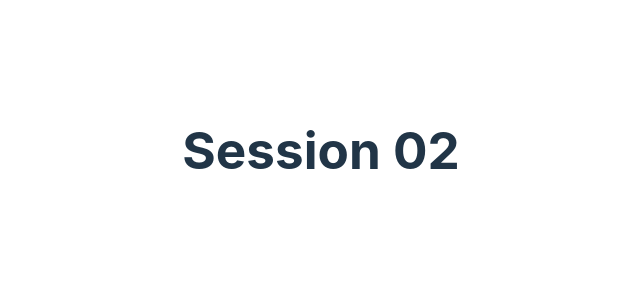
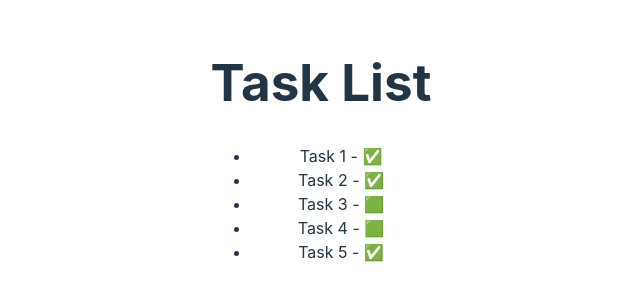
Before and after one commit to react140208/session06, a React (Vite) app: page / in a window 1280 px wide. Shown: the part 250-550 px from the top of the page, without its empty margins (319-959 px from the left). Built offline with nearby package versions, Linux system fonts and the light colour scheme.

Commit message:
tasklist

```diff
--- a/src/App.tsx
+++ b/src/App.tsx
@@ -1,9 +1,11 @@
 import "./App.css";
+import TaskList from "./components/TaskList";
 
 function App() {
   return (
     <>
-      <h1>Session 02</h1>
+      <h1>Task List</h1>
+      <TaskList></TaskList>
     </>
   );
 }
--- /dev/null
+++ b/src/components/TaskList.tsx
@@ -0,0 +1,24 @@
+//Snippet
+//rfc
+import React from "react";
+
+const taskList = [
+  { id: 1, title: "Task 1", done: true },
+  { id: 2, title: "Task 2", done: true },
+  { id: 3, title: "Task 3", done: false },
+  { id: 4, title: "Task 4", done: false },
+  { id: 5, title: "Task 5", done: true },
+];
+export default function TaskList() {
+  return (
+    <>
+      <ul>
+        {taskList.map((t) => (
+          <li key={t.id}>
+            {t.title} - {t.done ? "✅" : "🟩"}
+          </li>
+        ))}
+      </ul>
+    </>
+  );
+}
```
